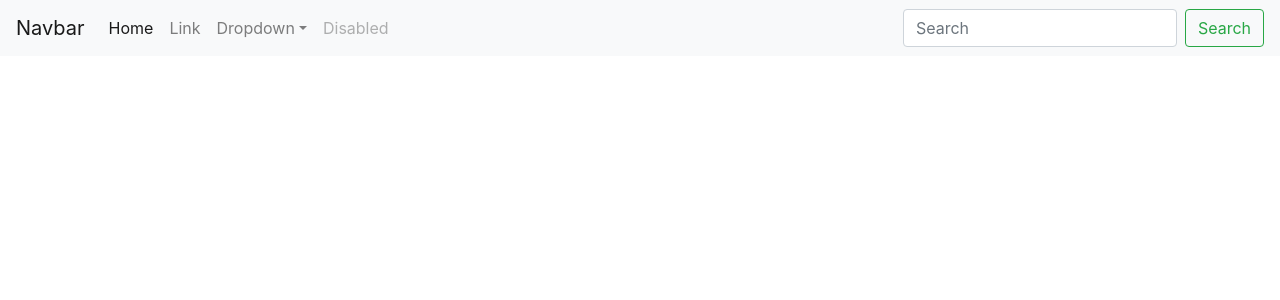
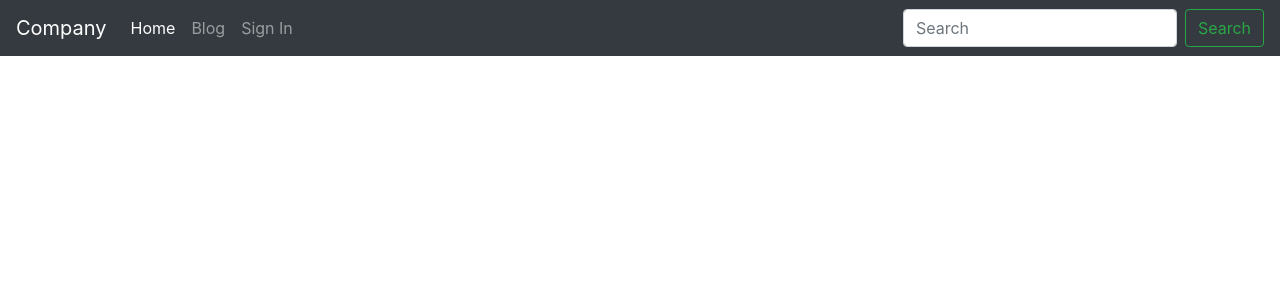
Before and after one commit to dsstewa/startup-blog, a React (Create React App) app in the folder client/: page / in a window 1280 px wide. Shown: the top 300 px of the page. Built offline with nearby package versions, Linux system fonts and the light colour scheme.

Commit message:
Fixed button labels

```diff
--- a/client/src/components/Navbar.js
+++ b/client/src/components/Navbar.js
@@ -6,8 +6,8 @@
 
         return (
 
-            <nav class="navbar navbar-expand-lg navbar-light bg-light">
-            <a class="navbar-brand" href="#">Navbar</a>
+            <nav class="navbar navbar-expand-lg navbar-dark bg-dark">
+            <a class="navbar-brand" href="#">Company</a>
             <button class="navbar-toggler" type="button" data-toggle="collapse" data-target="#navbarSupportedContent" aria-controls="navbarSupportedContent" aria-expanded="false" aria-label="Toggle navigation">
                 <span class="navbar-toggler-icon"></span>
             </button>
@@ -18,22 +18,12 @@
                     <a class="nav-link" href="#">Home <span class="sr-only">(current)</span></a>
                 </li>
                 <li class="nav-item">
-                    <a class="nav-link" href="#">Link</a>
-                </li>
-                <li class="nav-item dropdown">
-                    <a class="nav-link dropdown-toggle" href="#" id="navbarDropdown" role="button" data-toggle="dropdown" aria-haspopup="true" aria-expanded="false">
-                    Dropdown
-                    </a>
-                    <div class="dropdown-menu" aria-labelledby="navbarDropdown">
-                    <a class="dropdown-item" href="#">Action</a>
-                    <a class="dropdown-item" href="#">Another action</a>
-                    <div class="dropdown-divider"></div>
-                    <a class="dropdown-item" href="#">Something else here</a>
-                    </div>
+                    <a class="nav-link" href="#">Blog</a>
                 </li>
                 <li class="nav-item">
-                    <a class="nav-link disabled" href="#" tabindex="-1" aria-disabled="true">Disabled</a>
+                    <a class="nav-link" href="#">Sign In</a>
                 </li>
+
                 </ul>
                 <form class="form-inline my-2 my-lg-0">
                 <input class="form-control mr-sm-2" type="search" placeholder="Search" aria-label="Search"/>
```
